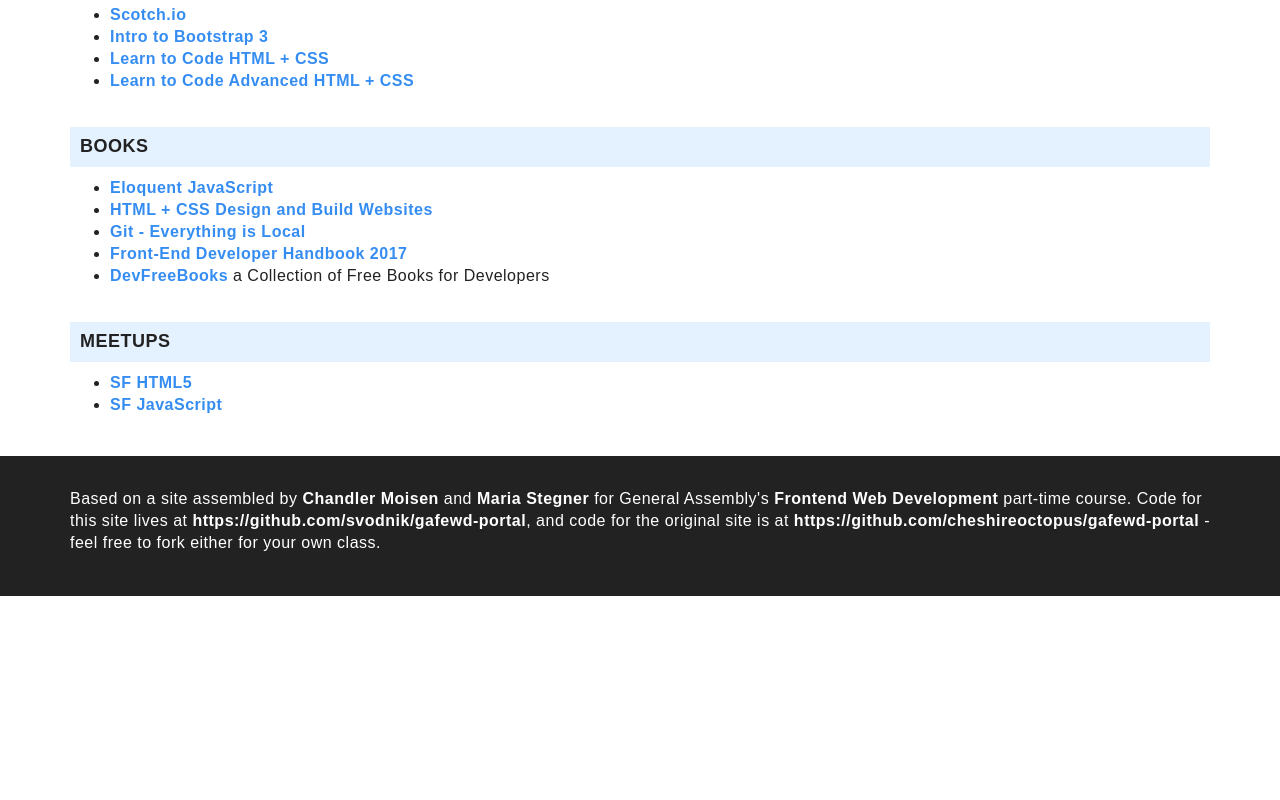
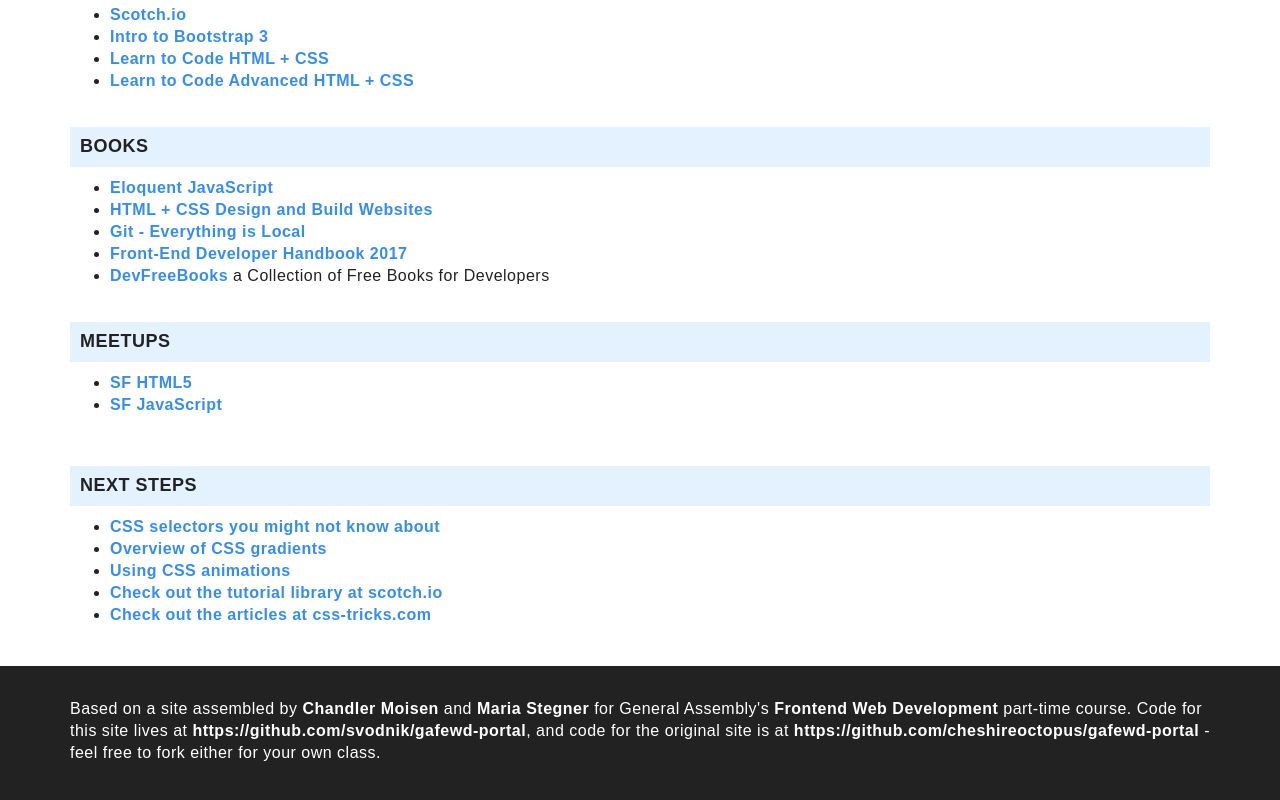
Before and after one commit to svodnik/svodnik.github.io, a plain HTML site: page fewd54/pages/resources.html in a window 1280 px wide. Shown: the part 1806-2606 px from the top of the page. Before the commit the page ends 2402 px from the top, so only its background shows below. Drawn offline with nearby package versions, Linux system fonts and the light colour scheme; a web font is replaced by a local one.

Commit message:
added resources for next steps

```diff
--- a/fewd54/pages/resources.html
+++ b/fewd54/pages/resources.html
@@ -225,6 +225,20 @@
 				</ul>
 			</div>
 		</div>
+
+	  	<!-- NEXT STEPS -->
+		<div class="row push-bottom push-top-sm">
+			<div class="col-md-12">
+				<h4 class="category">NEXT STEPS</h4>
+				<ul>
+					<li><a href="https://scotch.io/bar-talk/css-selectors-you-might-not-know-about">CSS selectors you might not know about</a></li>
+					<li><a href="https://css-tricks.com/css3-gradients/">Overview of CSS gradients</a></li>
+					<li><a href="https://developer.mozilla.org/en-US/docs/Web/CSS/CSS_Animations/Using_CSS_animations">Using CSS animations</a></li>
+					<li><a href="https://scotch.io">Check out the tutorial library at scotch.io</a></li>
+					<li><a href="https://css-tricks.com">Check out the articles at css-tricks.com</a></li>
+				</ul>
+			</div>
+		</div>
 	</div>
 
 	<footer>
```
